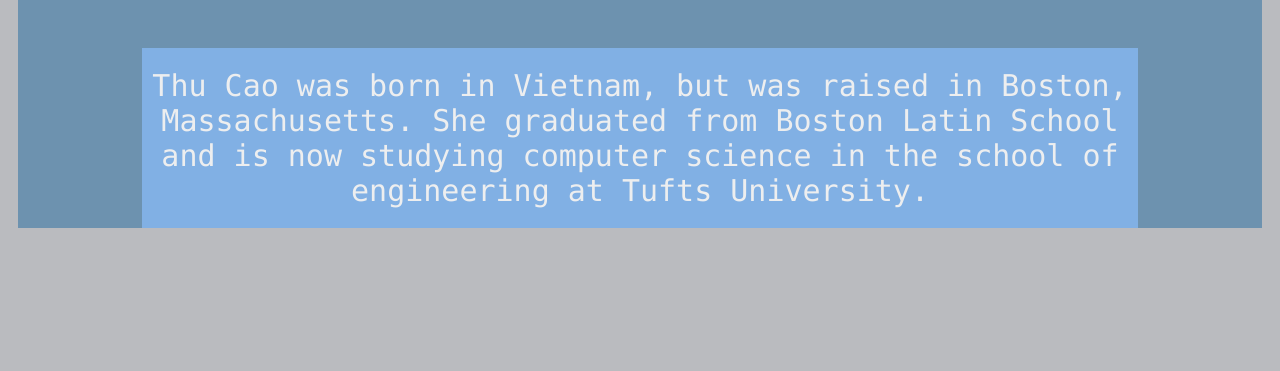
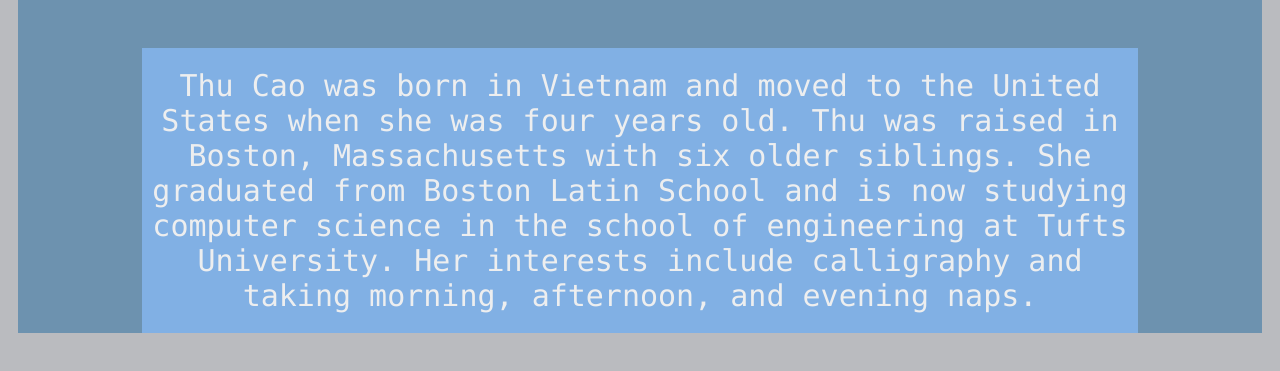
Before and after one commit to thucan/thucan.github.io, a plain HTML site: page bio.html in a window 1280 px wide. Shown: the part 193-564 px from the top of the page. Drawn offline with Linux system fonts and the light colour scheme.

Commit message:
Updated bio

```diff
--- a/bio.html
+++ b/bio.html
@@ -11,11 +11,7 @@
 <div class = "back">
 <h1>BIOGRAPHY</h1>
 
-<p>
-        Thu Cao was born in Vietnam, but was raised in Boston, Massachusetts.
-        She graduated from Boston Latin School and is now studying computer science
-        in the school of engineering at Tufts University.
-</p>
+<p> Thu Cao was born in Vietnam and moved to the United States when she was four years old. Thu was raised in Boston, Massachusetts with six older siblings. She graduated from Boston Latin School and is now studying computer science in the school of engineering at Tufts University. Her interests include calligraphy and taking morning, afternoon, and evening naps.</p>
 
 </div>
 </body>
```
